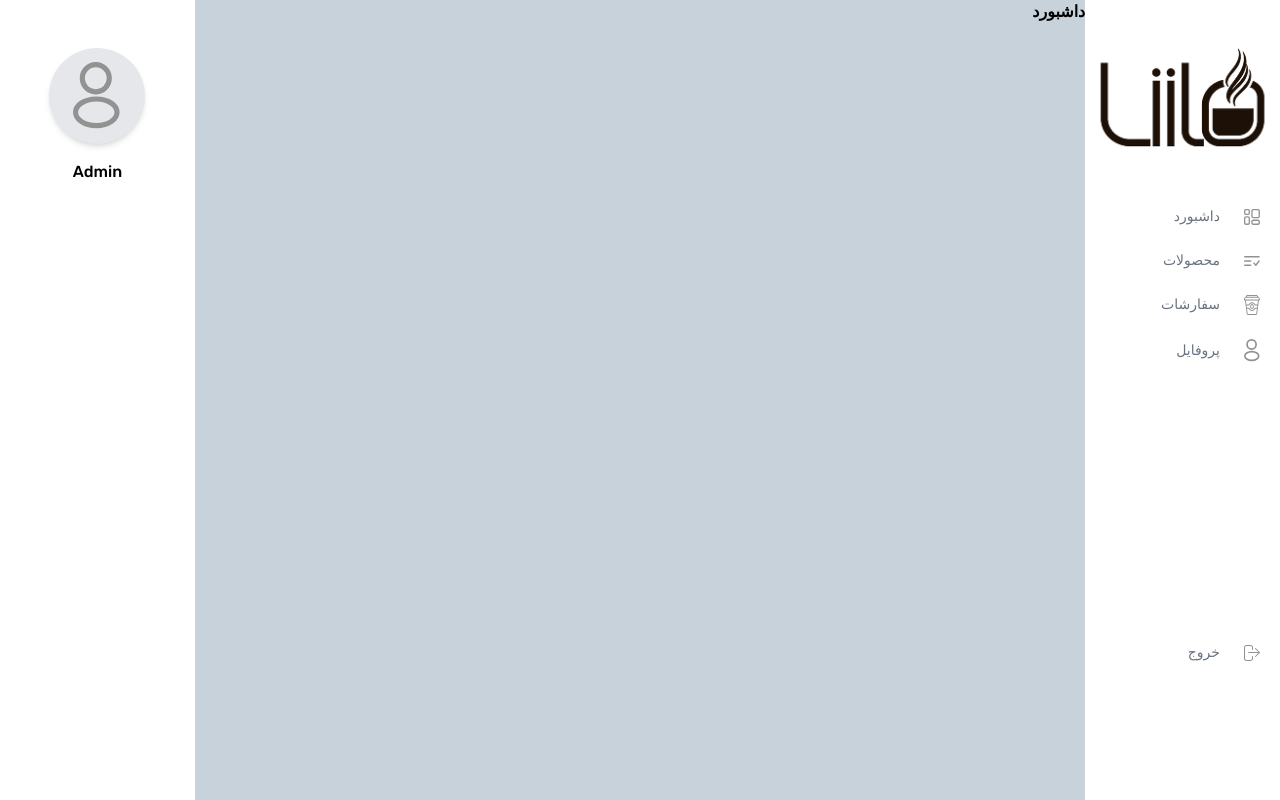
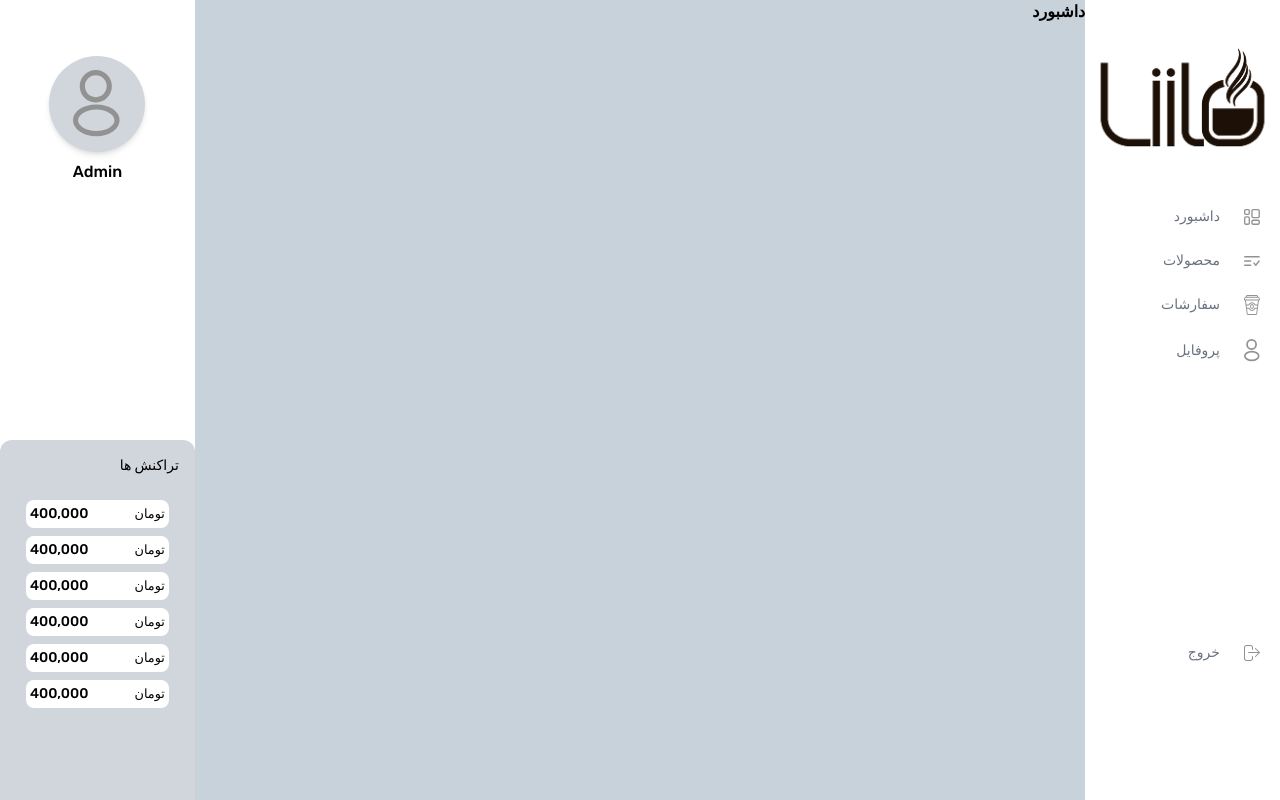
Before and after one commit to mahdibaderloo/cafe-v2, a React (Vite) app: page /dashboard in a window 1280 px wide. Built offline with nearby package versions, Linux system fonts and the light colour scheme.

Commit message:
add Transactions

```diff
--- a/src/features/dashboard/DashboardTransactionsBox.tsx
+++ b/src/features/dashboard/DashboardTransactionsBox.tsx
@@ -1,9 +1,11 @@
+import Transactions from "./Transactions";
 import TransactionsProfileBox from "./TransactionsProfileBox";
 
 export default function DashboardTransactionsBox() {
   return (
-    <div className="bg-white h-screen w-70">
+    <div className="bg-white h-screen w-70 flex flex-col justify-between gap-16">
       <TransactionsProfileBox />
+      <Transactions />
     </div>
   );
 }
--- /dev/null
+++ b/src/features/dashboard/Transactions.tsx
@@ -0,0 +1,33 @@
+export default function Transactions() {
+  return (
+    <div className="bg-gray-300 p-2 rounded-t-xl h-90">
+      <p className="text-sm font-medium p-2">تراکنش ها</p>
+      <ul className="flex flex-col justify-center items-center gap-2 mt-4">
+        <li className="bg-white flex p-1 justify-between items-center rounded-lg w-[80%]">
+          <span className="text-[0.8rem]">تومان</span>
+          <p className="font-medium text-sm">400,000</p>
+        </li>
+        <li className="bg-white flex p-1 justify-between items-center rounded-lg w-[80%]">
+          <span className="text-[0.8rem]">تومان</span>
+          <p className="font-medium text-sm">400,000</p>
+        </li>
+        <li className="bg-white flex p-1 justify-between items-center rounded-lg w-[80%]">
+          <span className="text-[0.8rem]">تومان</span>
+          <p className="font-medium text-sm">400,000</p>
+        </li>
+        <li className="bg-white flex p-1 justify-between items-center rounded-lg w-[80%]">
+          <span className="text-[0.8rem]">تومان</span>
+          <p className="font-medium text-sm">400,000</p>
+        </li>
+        <li className="bg-white flex p-1 justify-between items-center rounded-lg w-[80%]">
+          <span className="text-[0.8rem]">تومان</span>
+          <p className="font-medium text-sm">400,000</p>
+        </li>
+        <li className="bg-white flex p-1 justify-between items-center rounded-lg w-[80%]">
+          <span className="text-[0.8rem]">تومان</span>
+          <p className="font-medium text-sm">400,000</p>
+        </li>
+      </ul>
+    </div>
+  );
+}
--- a/src/features/dashboard/TransactionsProfileBox.tsx
+++ b/src/features/dashboard/TransactionsProfileBox.tsx
@@ -2,8 +2,8 @@ import profileIcon from "../../assets/images/profile.svg";
 
 export default function TransactionsProfileBox() {
   return (
-    <div className="w-full flex flex-col gap-4 justify-center items-center mt-12">
-      <div className="w-24 h-24 rounded-full bg-gray-200 flex justify-center items-center cursor-pointer shadow-md">
+    <div className="w-full flex flex-col gap-2 justify-center items-center mt-14">
+      <div className="w-24 h-24 rounded-full bg-gray-300 flex justify-center items-center cursor-pointer shadow-md">
         <img src={profileIcon} alt="Profile icon" className="w-12" />
       </div>
       <p className="font-medium">Admin</p>
```
